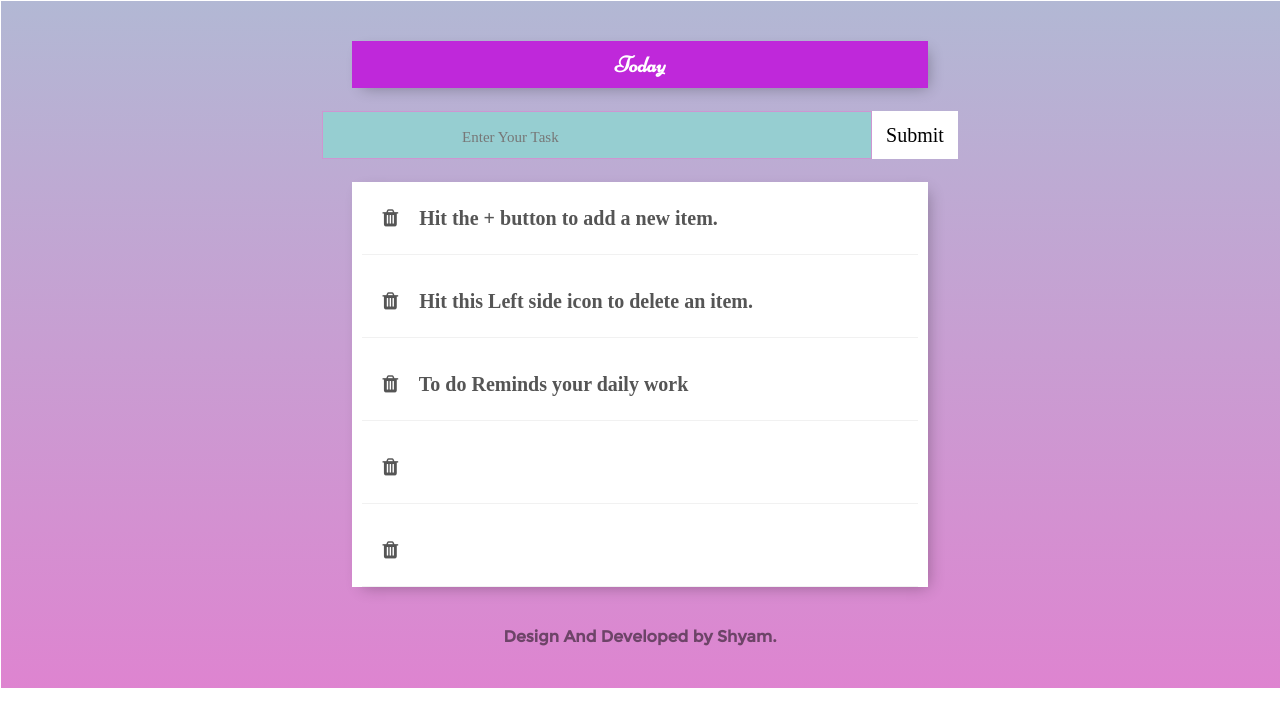
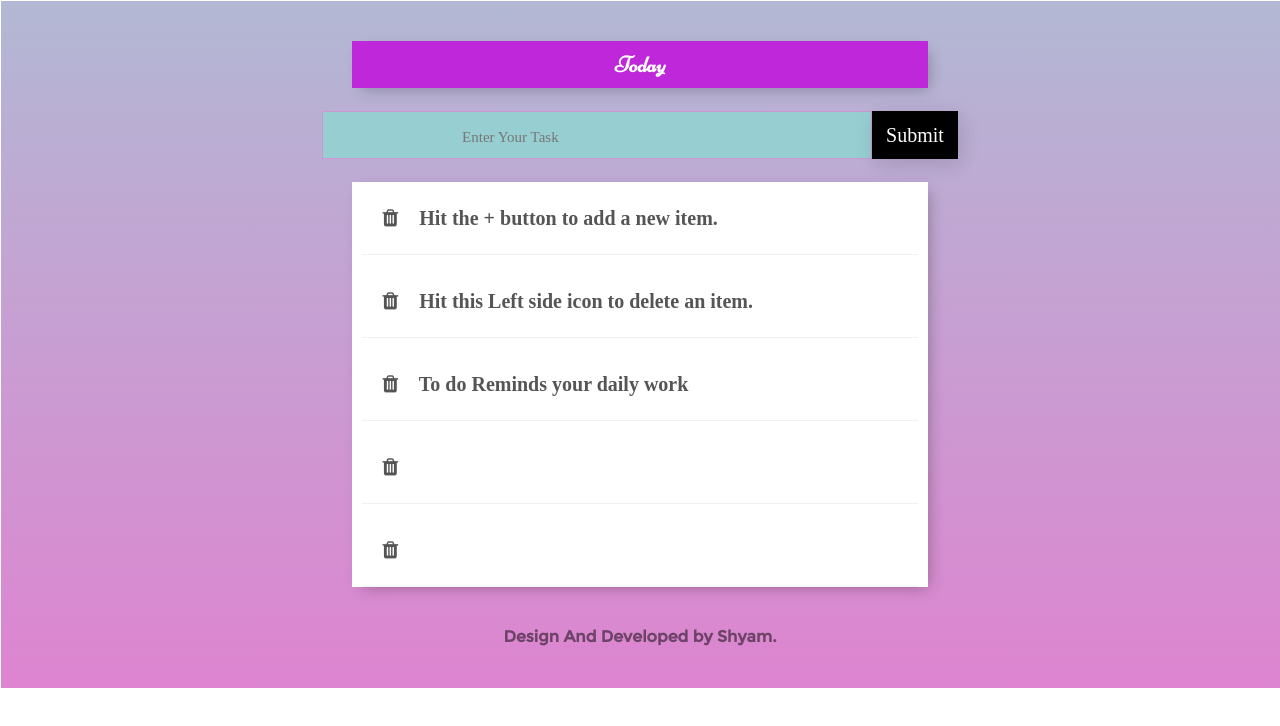
Before and after one commit to Shyam1806/ToDo-List-App, a plain HTML site: page index.html in a window 1280 px wide. In both pictures the pointer is over the button "Submit". Drawn offline with Linux system fonts and the light colour scheme.

```diff
--- a/css/style1.css
+++ b/css/style1.css
@@ -262,6 +262,12 @@
 }
 .firstpart>button{
 	font-size: 20px;
+	box-shadow: rgba(0, 0, 0, 0.05) 0 6px 24px 0, rgba(0, 0, 0, 0.08) 5px 5px 20px;
+}
+.firstpart>button:hover{
+	background-color: #000;
+	color:#fff;
+	transition: 0.2 s cubic-bezier(0.175, 0.885, 0.32, 1.275);
 }
 .today>h1{
     text-align: center;
```
